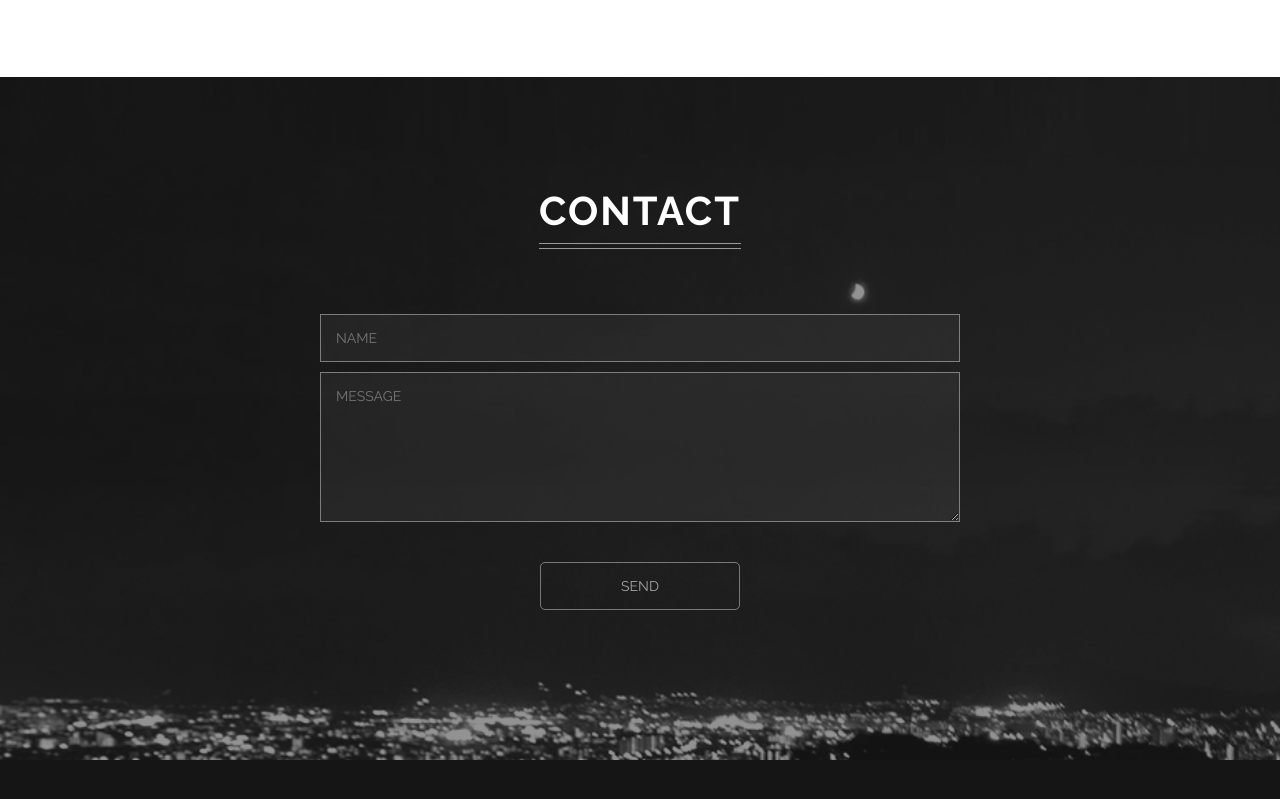
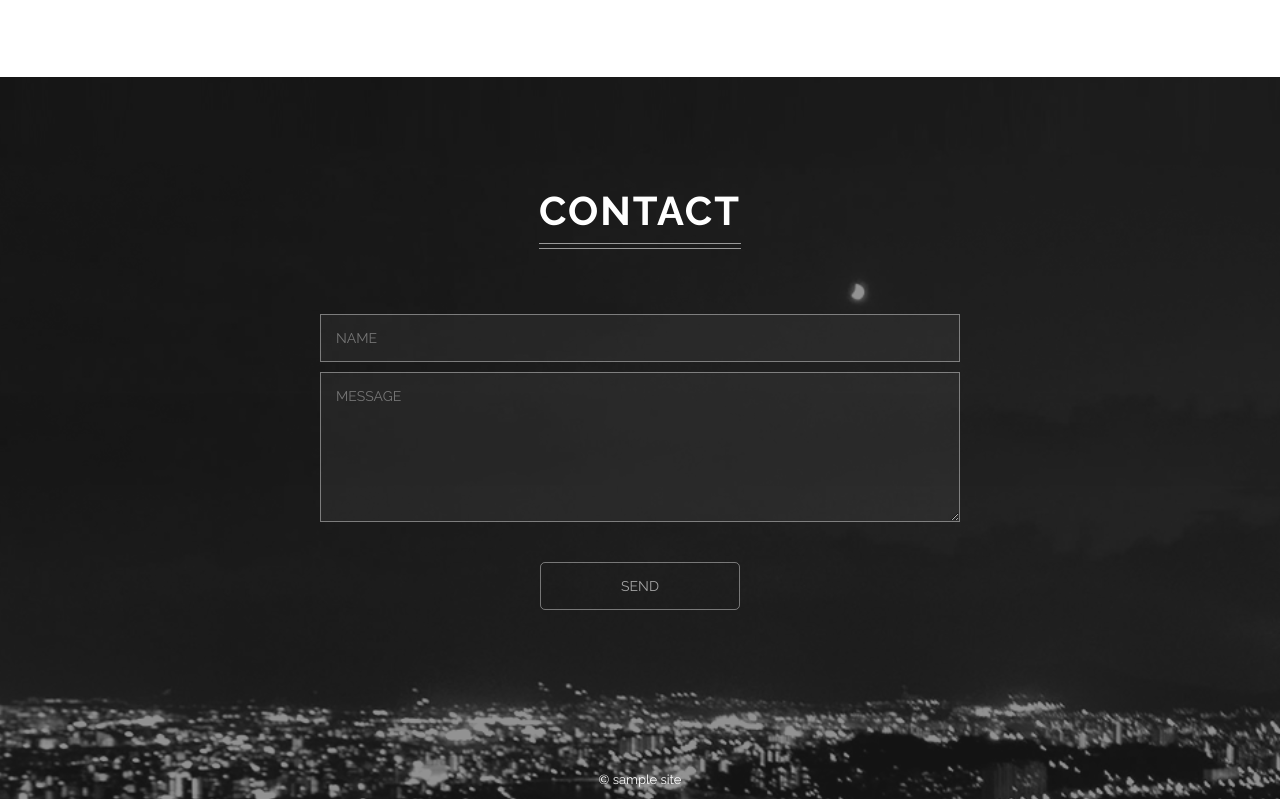
Before and after one commit to odakayaka/singlepage, a plain HTML site: page index.html in a window 1280 px wide. Shown: the part 2354-3153 px from the top of the page. Before the commit the page ends 3114 px from the top, so only its background shows below. Drawn offline with Linux system fonts and the light colour scheme.

Commit message:
フッターの追加

```diff
--- a/css/style.css
+++ b/css/style.css
@@ -275,3 +275,7 @@ body {
 .contact-form textarea:focus{
 	box-shadow: 0 0 8px rgba(255,255,255,0.5) inset;
 }
+.footer{
+	padding: 12px 0;
+	font-size: 1.3rem;
+}
--- a/index.html
+++ b/index.html
@@ -126,7 +126,9 @@
 		<input type="submit" value="SEND">
 	</form>
 </section>
-<footer class="footer"></footer>
+<footer class="footer">
+	© sample site
+</footer>
 <script src="lib/placeholders.min.js"></script>
 </body>
 </html>
```
